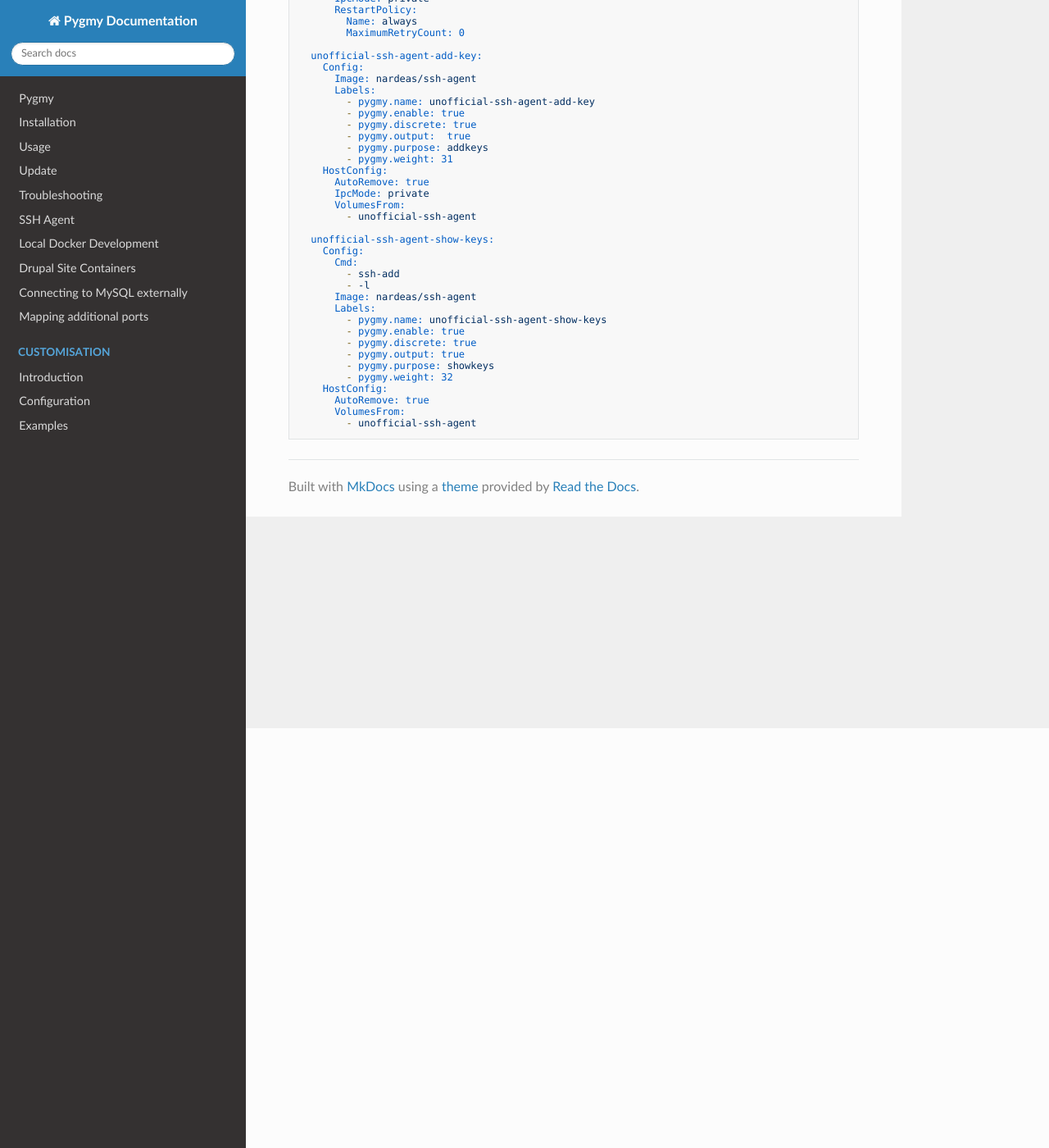
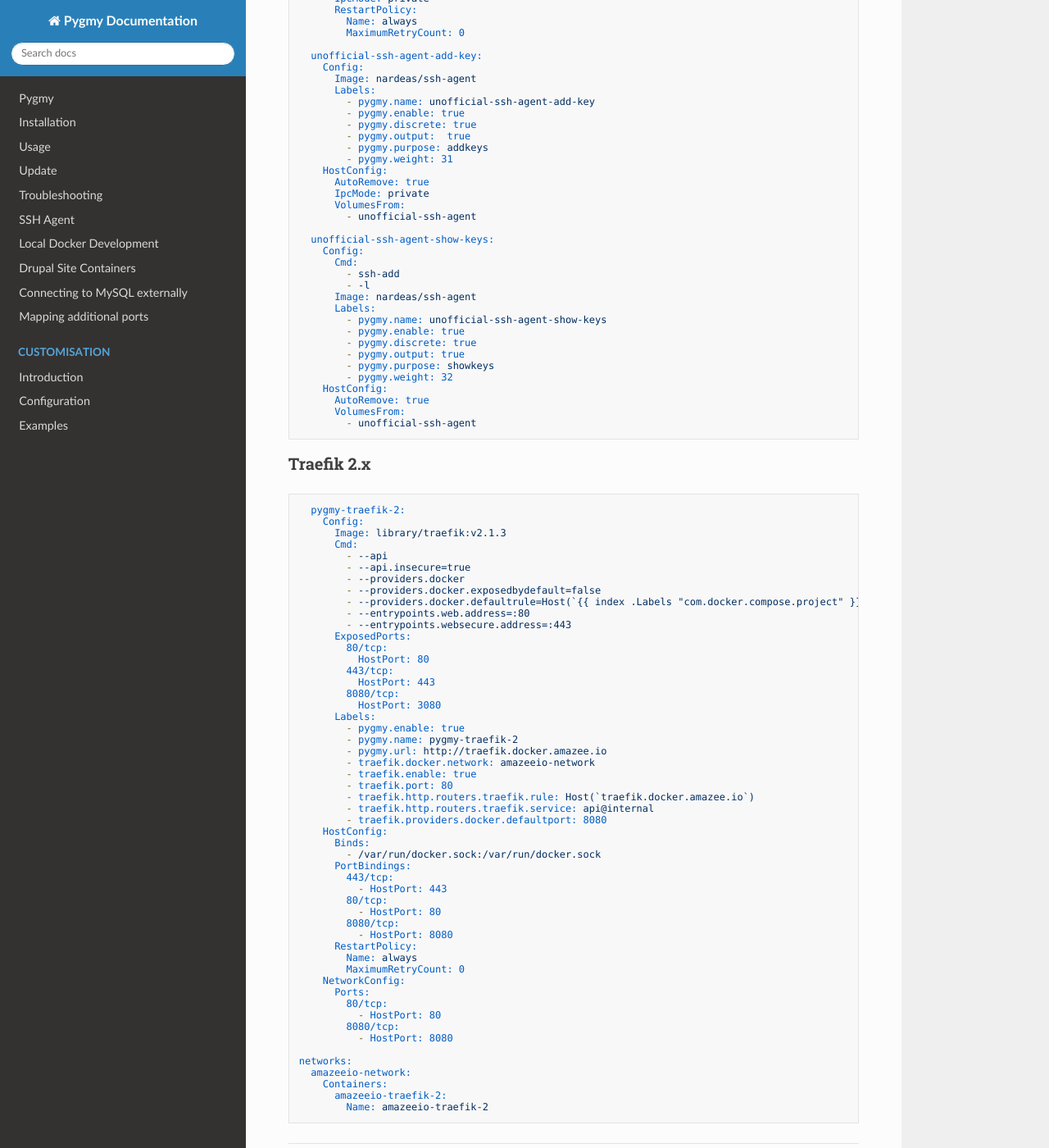
Before and after one commit to pygmystack/pygmy, an MkDocs documentation site: the page built from docs/customisation/examples_advanced.md, in a window 1280 px wide and 1400 px high, scrolled down 512 px. Shown: the whole window at 82% size. Built offline with MkDocs 1.6.1, drawn with Linux system fonts in a browser that asks for light colours; nearby versions of some CDN libraries.

Commit message:
#153 documentation
Signed-off-by: Karl Hepworth <karl.hepworth@gmail.com>

````diff
--- a/docs/customisation/examples_advanced.md
+++ b/docs/customisation/examples_advanced.md
@@ -65,3 +65,60 @@
       VolumesFrom:
         - unofficial-ssh-agent
 ```
+
+### Traefik 2.x
+```yaml
+  pygmy-traefik-2:
+    Config:
+      Image: library/traefik:v2.1.3
+      Cmd:
+        - --api
+        - --api.insecure=true
+        - --providers.docker
+        - --providers.docker.exposedbydefault=false
+        - --providers.docker.defaultrule=Host(`{{ index .Labels "com.docker.compose.project" }}.docker.amazee.io`)
+        - --entrypoints.web.address=:80
+        - --entrypoints.websecure.address=:443
+      ExposedPorts:
+        80/tcp:
+          HostPort: 80
+        443/tcp:
+          HostPort: 443
+        8080/tcp:
+          HostPort: 3080
+      Labels:
+        - pygmy.enable: true
+        - pygmy.name: pygmy-traefik-2
+        - pygmy.url: http://traefik.docker.amazee.io
+        - traefik.docker.network: amazeeio-network
+        - traefik.enable: true
+        - traefik.port: 80
+        - traefik.http.routers.traefik.rule: Host(`traefik.docker.amazee.io`)
+        - traefik.http.routers.traefik.service: api@internal
+        - traefik.providers.docker.defaultport: 8080
+    HostConfig:
+      Binds:
+        - /var/run/docker.sock:/var/run/docker.sock
+      PortBindings:
+        443/tcp:
+          - HostPort: 443
+        80/tcp:
+          - HostPort: 80
+        8080/tcp:
+          - HostPort: 8080
+      RestartPolicy:
+        Name: always
+        MaximumRetryCount: 0
+    NetworkConfig:
+      Ports:
+        80/tcp:
+          - HostPort: 80
+        8080/tcp:
+          - HostPort: 8080
+
+networks:
+  amazeeio-network:
+    Containers:
+      amazeeio-traefik-2:
+        Name: amazeeio-traefik-2
+```
````
